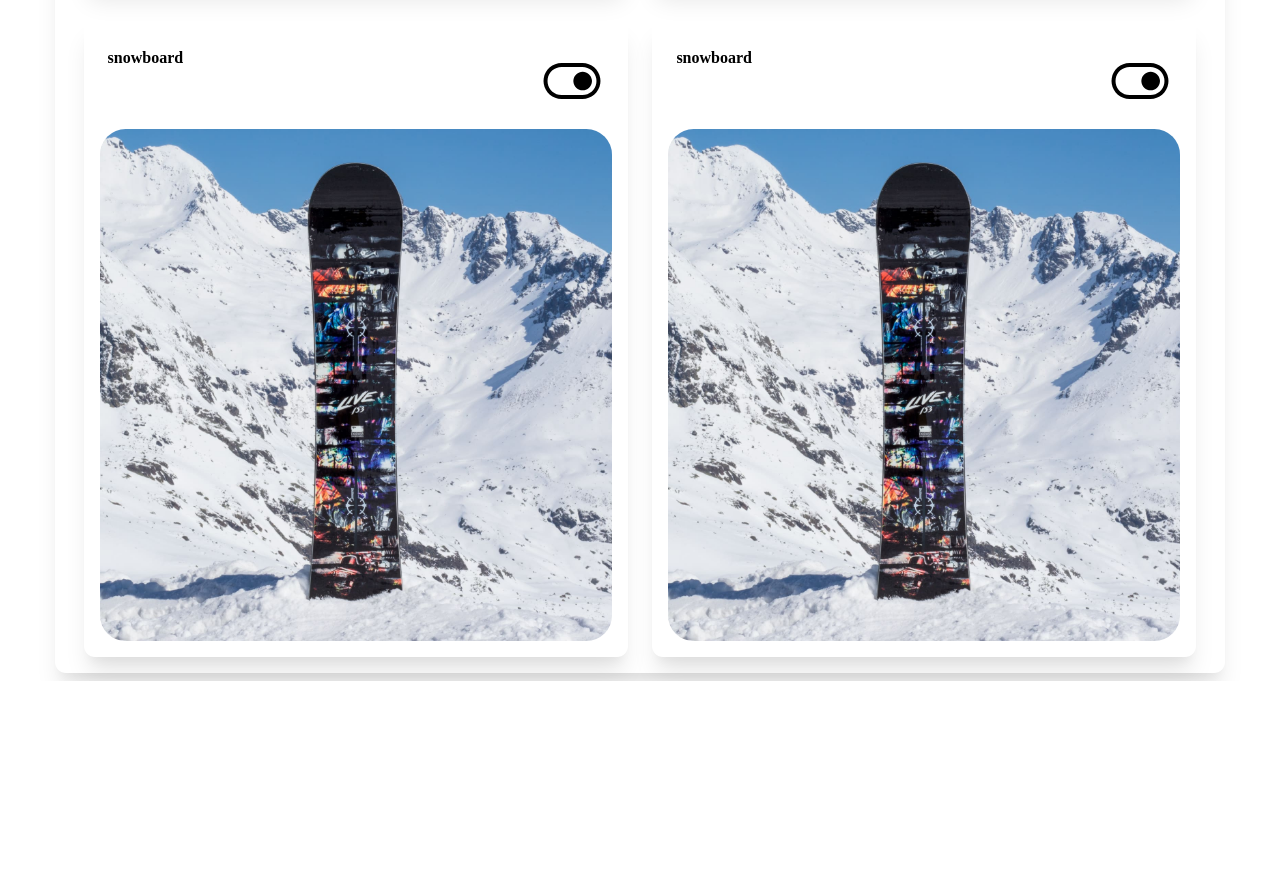
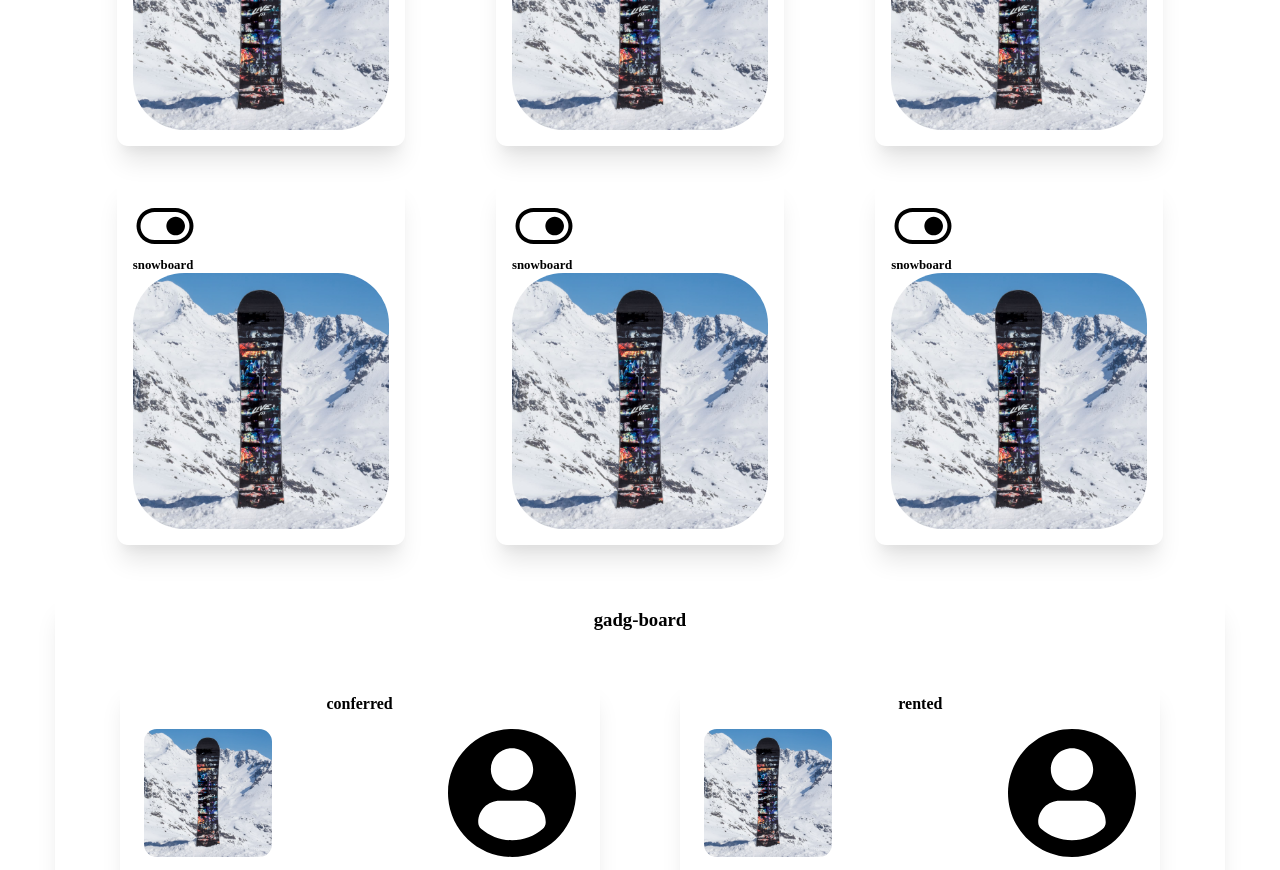
Before and after one commit to m-schwald/capstone, a JavaScript app in the folder client/: page /offering in a window 1280 px wide. Shown: the part 3520-4390 px from the top of the page. Before the commit the page ends 4201 px from the top, so only its background shows below. Built offline with nearby package versions, Linux system fonts and the light colour scheme; the HTML template or start-up script is replaced by a standard one.

Commit message:
:sparkles: Added dashboard

```diff
--- a/client/src/App.js
+++ b/client/src/App.js
@@ -1,7 +1,8 @@
 import Nav from "./components/Nav";
 import Product from "./pages/Product";
 import FormNewProduct from "./pages/FormNewProduct";
-import Offering from "./pages/offering";
+import Offering from "./pages/Offering";
+import Dashboard from "./pages/Dashboard";
 
 function App() {
   return (
@@ -10,6 +11,7 @@ function App() {
       <Product />
       <FormNewProduct />
       <Offering />
+      <Dashboard />
     </>
   );
 }
--- a/client/src/components/CardOffering.js
+++ b/client/src/components/CardOffering.js
@@ -1,33 +1,37 @@
 import styled from "styled-components";
+import Image from "../components/Image";
 
 import Container from "./Container";
 import Toggle from "./IconToggle";
 import snowboard from "../assets/images/snowboard.jpg";
-import FlexboxRow from "./FlexboxRow";
 
 export default function CardOffering() {
   return (
     <CardContainer>
-      <FlexboxRow>
-        <H4>snowboard</H4>
-        <Toggle />
-      </FlexboxRow>
+      <ToggleRight />
+      <H4>snowboard</H4>
+
       <Img src={snowboard} />
     </CardContainer>
   );
 }
 
-const Img = styled.img`
+const ToggleRight = styled(Toggle)`
+  margin: 0;
+`;
+
+const Img = styled(Image)`
   width: 100%;
   margin: 0 auto;
-  border-radius: 5%;
+  border-radius: 20%;
 `;
 
 const H4 = styled.h4`
   color: var(--two);
   margin: 0;
+  font-size: 0.8rem;
 `;
 
 const CardContainer = styled(Container)`
-  width: 40vw;
+  width: 20vw;
 `;
--- a/client/src/components/Container.js
+++ b/client/src/components/Container.js
@@ -6,7 +6,6 @@ const Container = styled.section`
   width: 90%;
   padding: 1rem;
   margin: 2rem auto 0 auto;
-  height: auto;
   display: flex;
   flex-flow: column nowrap;
   border-radius: 0.7rem;
--- /dev/null
+++ b/client/src/components/ContainerFlat.js
@@ -0,0 +1,12 @@
+import styled from "styled-components";
+
+const ContainerFlat = styled.section`
+  width: 90%;
+  padding: 1rem;
+  margin: 2rem auto 0 auto;
+  min-height: 90vh;
+  display: flex;
+  flex-flow: column nowrap;
+`;
+
+export default ContainerFlat;
--- /dev/null
+++ b/client/src/components/GroupActivities.js
@@ -0,0 +1,39 @@
+import styled from "styled-components";
+import Container from "../components/Container";
+import Image from "../components/Image";
+
+import user from "../assets/images/user.svg";
+import snowboard from "../assets/images/snowboard.jpg";
+
+export default function GroupActivities() {
+  return (
+    <Container>
+      <H4> gadg-tivities</H4>
+      <Flexbox>
+        <Icon src={user} />
+        <p> just added a new gadg: </p>
+      </Flexbox>
+      <Img src={snowboard} />
+    </Container>
+  );
+}
+
+const H4 = styled.h4`
+  text-align: center;
+  margin: 0 auto;
+`;
+
+const Icon = styled.img`
+  width: 5vw;
+  margin: 0 3vw;
+`;
+
+const Img = styled(Image)`
+  width: 90%;
+  margin: 0 auto;
+`;
+
+const Flexbox = styled.div`
+  display: flex;
+  justify-content: center;
+`;
--- /dev/null
+++ b/client/src/components/Image.js
@@ -0,0 +1,12 @@
+import styled from "styled-components";
+
+const Image = styled.img`
+  border-radius: 10%;
+  transition: all 0.5s ease-in-out;
+
+  &:hover {
+    transform: scale(1.05);
+  }
+`;
+
+export default Image;
--- /dev/null
+++ b/client/src/components/UserActivities.js
@@ -0,0 +1,45 @@
+import styled from "styled-components";
+import Container from "../components/Container";
+import FlexboxRow from "../components/FlexboxRow";
+import Image from "../components/Image";
+
+import snowboard from "../assets/images/snowboard.jpg";
+import user from "../assets/images/user.svg";
+
+export default function UserActivities() {
+  return (
+    <FlexboxRow>
+      <ContainerDash>
+        <H4> conferred </H4>
+        <FlexboxRow>
+          <Img src={snowboard} />
+          <Img src={user} />
+        </FlexboxRow>
+        <FlexboxRow>
+          <Img src={snowboard} />
+          <Img src={user} />
+        </FlexboxRow>
+      </ContainerDash>
+      <ContainerDash>
+        <H4> rented </H4>
+        <FlexboxRow>
+          <Img src={snowboard} />
+          <Img src={user} />
+        </FlexboxRow>
+      </ContainerDash>
+    </FlexboxRow>
+  );
+}
+
+const H4 = styled.h4`
+  text-align: center;
+  margin: 0 auto;
+`;
+
+const ContainerDash = styled(Container)`
+  width: 35vw;
+`;
+
+const Img = styled(Image)`
+  width: 10vw;
+`;
--- /dev/null
+++ b/client/src/pages/Dashboard.js
@@ -0,0 +1,20 @@
+import styled from "styled-components";
+import Container from "../components/Container";
+
+import UserActivities from "../components/UserActivities";
+import GroupActivities from "../components/GroupActivities";
+
+export default function Dashboard() {
+  return (
+    <Container>
+      <H3> gadg-board</H3>
+      <UserActivities />
+      <GroupActivities />
+    </Container>
+  );
+}
+
+const H3 = styled.h3`
+  text-align: center;
+  margin: 0 auto;
+`;
--- a/client/src/pages/Product.js
+++ b/client/src/pages/Product.js
@@ -4,6 +4,7 @@ import Container from "../components/Container";
 import Toggle from "../components/IconToggle";
 import IconUser from "../components/IconUser";
 import FlexboxRow from "../components/FlexboxRow";
+import Image from "../components/Image";
 
 import snowboard from "../assets/images/snowboard.jpg";
 
@@ -15,7 +16,7 @@ export default function Product() {
           <Name>product name</Name>
           <Toggle />
         </FlexboxRow>
-        <Image src={snowboard} />
+        <Img src={snowboard} />
         <FlexboxRow>
           <FlexboxColumn>
             <IconUser />
@@ -59,7 +60,7 @@ const Name = styled.h2`
   color: black;
 `;
 
-const Image = styled.img`
+const Img = styled(Image)`
   /* border: outset darkgrey 2px; */
   width: 80%;
   height: auto;
--- a/client/src/pages/offering.js
+++ b/client/src/pages/offering.js
@@ -2,26 +2,31 @@ import styled from "styled-components";
 
 import Button from "../components/Button";
 import CardOffering from "../components/CardOffering";
-import Container from "../components/Container";
+import ContainerFlat from "../components/ContainerFlat";
 
 import search from "../assets/images/search.svg";
 
 export default function Offering() {
   return (
     <>
-      <Container>
+      <ContainerFlat>
         <Button_centered> add new gadg</Button_centered>
-        <Flexbox>
-          <H3>my offered gadges</H3>
-          <Search src={search} />
-        </Flexbox>
+
+        <H3>my offered gadges</H3>
+        <Search src={search} />
+
         <Flexbox>
           <CardOffering>map...</CardOffering>
           <CardOffering>map...</CardOffering>
           <CardOffering>map...</CardOffering>
           <CardOffering>map...</CardOffering>
+          <CardOffering>map...</CardOffering>
+          <CardOffering>map...</CardOffering>
+          <CardOffering>map...</CardOffering>
+          <CardOffering>map...</CardOffering>
+          <CardOffering>map...</CardOffering>
         </Flexbox>
-      </Container>
+      </ContainerFlat>
     </>
   );
 }
@@ -42,6 +47,6 @@ const Flexbox = styled.div`
 `;
 
 const Search = styled.img`
-  width: 3vw;
-  margin-right: 3vw;
+  width: 4vw;
+  margin: 0 3vw 0 auto;
 `;
```
Also changed, not shown: client/src/pages/Searching.js (added).
